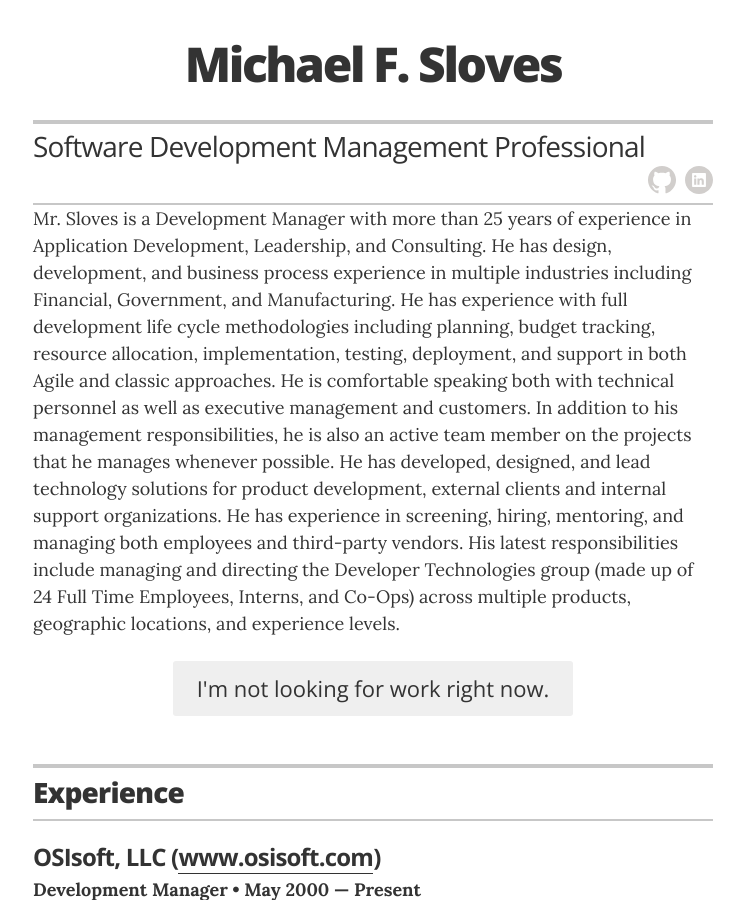
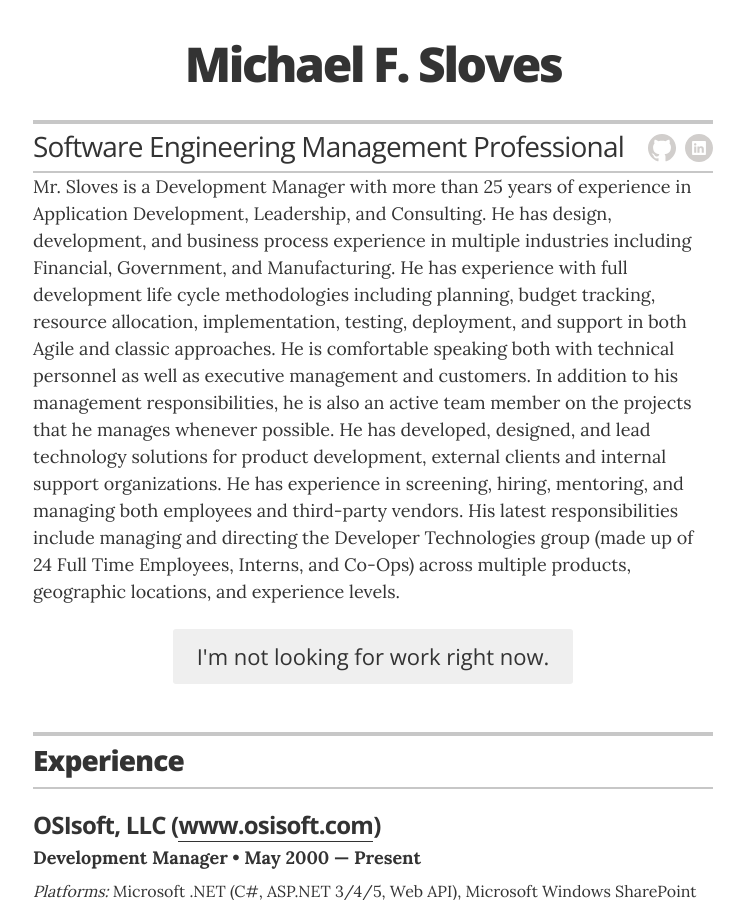
Before and after one commit to Sloveez/sloveez.github.io, a Jekyll site: the page built from index.html, in a window 1280 px wide and 900 px high. Shown: the whole window, without its empty margins (267-1011 px from the left). Built offline with Jekyll 4.4.1, drawn with Linux system fonts in a browser that asks for light colours.

Commit message:
Update _config.yml

```diff
--- a/_config.yml
+++ b/_config.yml
@@ -11,7 +11,7 @@
 # Resume settings
 resume_avatar:                "false"
 resume_name:                  "Michael F. Sloves"
-resume_title:                 "Software Development Management Professional"
+resume_title:                 "Software Engineering Management Professional"
 resume_contact_email:         "michaelsloves@gmail.com"
 resume_looking_for_work:      "no"
 
```
